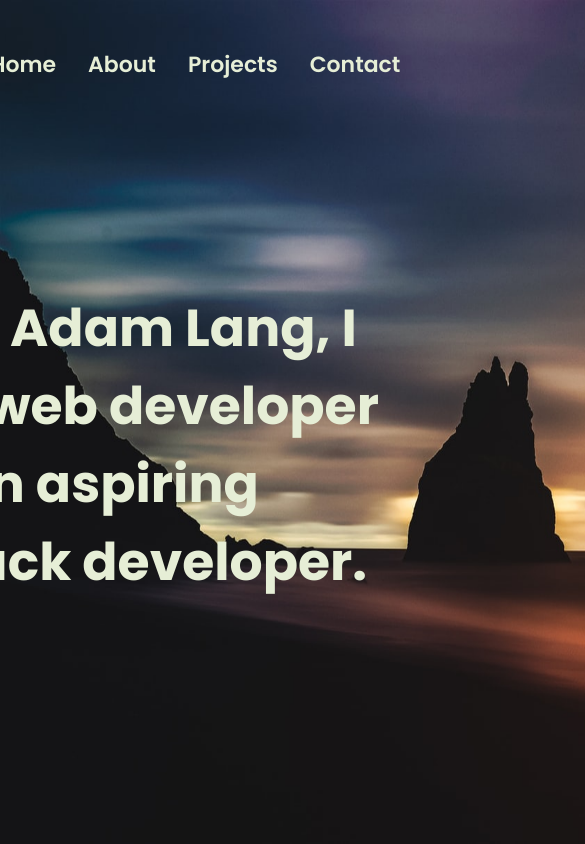
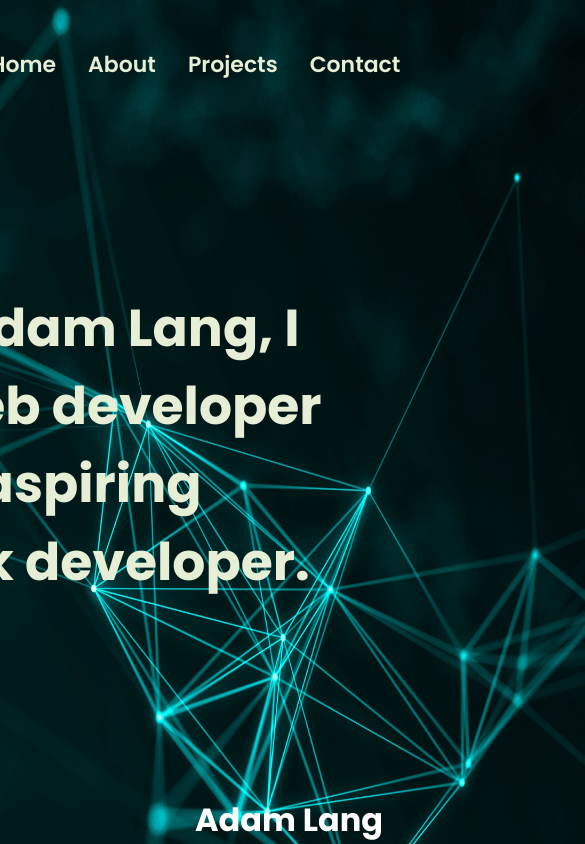
Before and after one commit to adamLangsti/Website, a React (Create React App) app: page / in a window 390 px wide. Shown: the top 844 px of the page, 585 px wide, since content can reach past the window. Built offline with nearby package versions, Linux system fonts and the light colour scheme.

Commit message:
feat: new background, responsive bg and hero text

```diff
--- a/src/App.js
+++ b/src/App.js
@@ -1,3 +1,4 @@
+import Footer from './components/Footer';
 import Hero from './components/Hero';
 import Navbar from './components/Navbar';
 import './css/index.css';
@@ -7,6 +8,7 @@ const App = () => {
         <>
             <Navbar />
             <Hero />
+            <Footer />
         </>
     );
 };
--- /dev/null
+++ b/src/components/Footer.js
@@ -0,0 +1,14 @@
+import React from 'react';
+
+const Footer = () => {
+    const getYear = () => {
+        return new Date().getFullYear();
+    };
+    return (
+        <div className='footer'>
+            <h1>Adam Lang</h1>
+        </div>
+    );
+};
+
+export default Footer;
--- a/src/components/Hero.js
+++ b/src/components/Hero.js
@@ -1,5 +1,5 @@
 import React from 'react';
-import logo from '../media/bg.jpeg';
+import logo from '../media/geo.jpg';
 
 const Hero = () => {
     return (
--- a/src/css/index.css
+++ b/src/css/index.css
@@ -45,13 +45,14 @@
 .container {
   position: relative;
   margin-top: 12rem;
+  max-width: 1024px;
+  margin-left: 256px;
   z-index: -1;
 }
 
 .header {
   color: #E6EED6;
   font-family: Poppins;
-  margin-left: 15vw;
   font-size: 52px;
   width: clamp(300px, 600px, 810px);
 }
@@ -70,15 +71,21 @@
 @media screen and (max-width: 1024px) {
   /* Specific to this particular image */
   .container {
-    left: 50%;
+    left: 75%;
     margin-left: -512px;
     /* 50% */
   }
-  .header {
-    position: relative;
-    left: 15%;
-    margin-left: 5vw;
-  }
+}
+
+h1 {
+  color: white;
+  font-family: Poppins;
+}
+
+.footer {
+  position: absolute;
+  bottom: 0;
+  left: 50%;
 }
 
 * {
--- /dev/null
+++ b/src/scss/_footer.scss
@@ -0,0 +1,9 @@
+h1 {
+    color: white;
+    font-family: Poppins;
+}
+.footer {
+    position: absolute;
+    bottom: 0;
+    left: 50%;
+}
--- a/src/scss/_hero.scss
+++ b/src/scss/_hero.scss
@@ -3,12 +3,13 @@
 .container {
     position: relative;
     margin-top: 12rem;
+    max-width: 1024px;
+    margin-left: 256px;
     z-index: -1;
 }
 .header {
     color: $accent;
     font-family: Poppins;
-    margin-left: 15vw;
     font-size: 52px;
     width: clamp(300px, 600px, 810px);
 }
@@ -26,12 +27,7 @@
 @media screen and (max-width: 1024px) {
     /* Specific to this particular image */
     .container {
-        left: 50%;
+        left: 75%;
         margin-left: -512px; /* 50% */
     }
-    .header {
-        position: relative;
-        left: 15%;
-        margin-left: 5vw;
-    }
 }
--- a/src/scss/index.scss
+++ b/src/scss/index.scss
@@ -1,6 +1,7 @@
 @import 'colors';
 @import 'navbar';
 @import 'hero';
+@import 'footer';
 
 * {
     margin: 0;
```
Also changed, not shown: src/media/bg.jpeg (deleted), src/media/geo.jpg (added).
